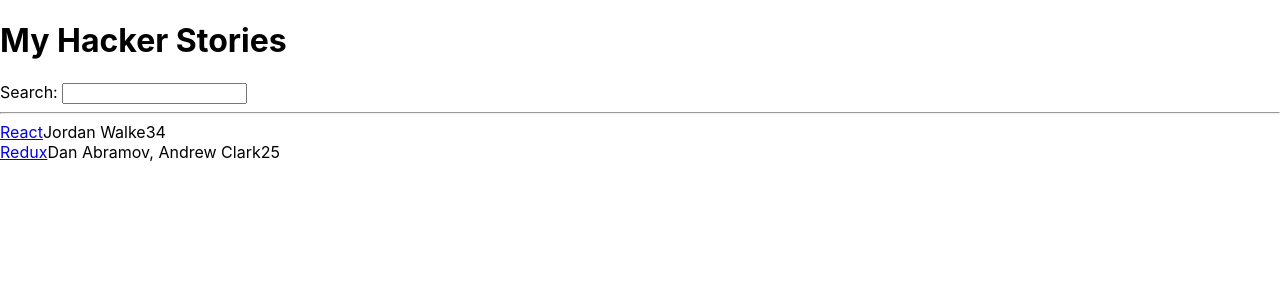
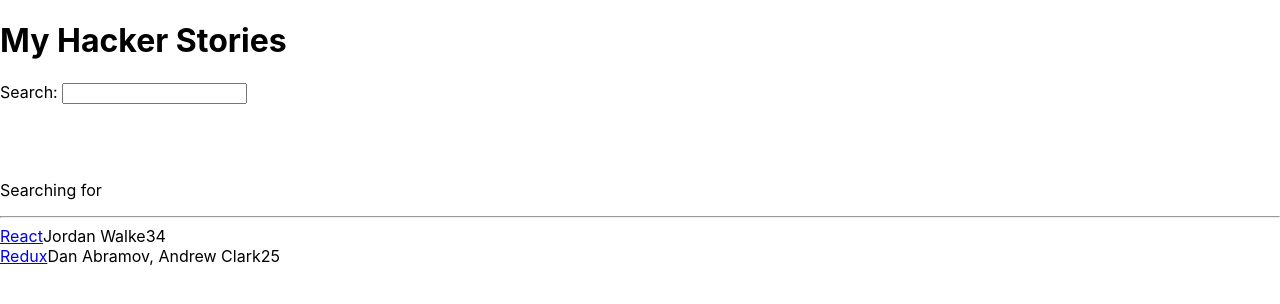
Before and after one commit to Lord-Aman/Dev-Projects, a React (Create React App) app in the folder basics-of-react/: page / in a window 1280 px wide. Shown: the top 304 px of the page. Built offline with nearby package versions, Linux system fonts and the light colour scheme.

Commit message:
initial commit

```diff
--- a/basics-of-react/src/App.js
+++ b/basics-of-react/src/App.js
@@ -19,29 +19,54 @@
       objectID: 1,
     }
   ];
+  // A callback function gets introduced (A)
+  const handleSearch = event =>{
 
-  //Do something here
-  const handleChange = event => {
+    //It calls back to the place it was introduced (C)
     console.log(event.target.value);
   }
-
 
   return (
     <div>
       <h1>My Hacker Stories</h1>
+      <Search onSearch = {handleSearch} />
+      <hr />
 
+      <List  list={stories}/>{/*Passing stories as the name "list" */}
+    </div>
+  )
+}
+
+const Search = (props) => {
+  /*const [getter,setter] = React.useState(initial state) */
+  const [searchTerm, setSearchTerm] = React.useState('');
+
+  const handleChange = (event) => {
+    setSearchTerm(event.target.value);
+
+    props.onSearch(event);
+  }
+
+  return(
+  <div>
       <label htmlFor="search">Search: </label>
       <input
       id="search"
       type="text"
       onChange={handleChange}
       />
+      <br></br>
+      <br></br>
+      <br></br>
+      <br>
+      </br>
 
-      <hr />
+      <p>
+      Searching for <strong>{searchTerm}</strong>
+      </p>
+  </div>
+  )
 
-      <List  list={stories}/>{/*Passing stories as the name "list" */}
-    </div>
-  )
 }
 
 const List = (props) =>
```
